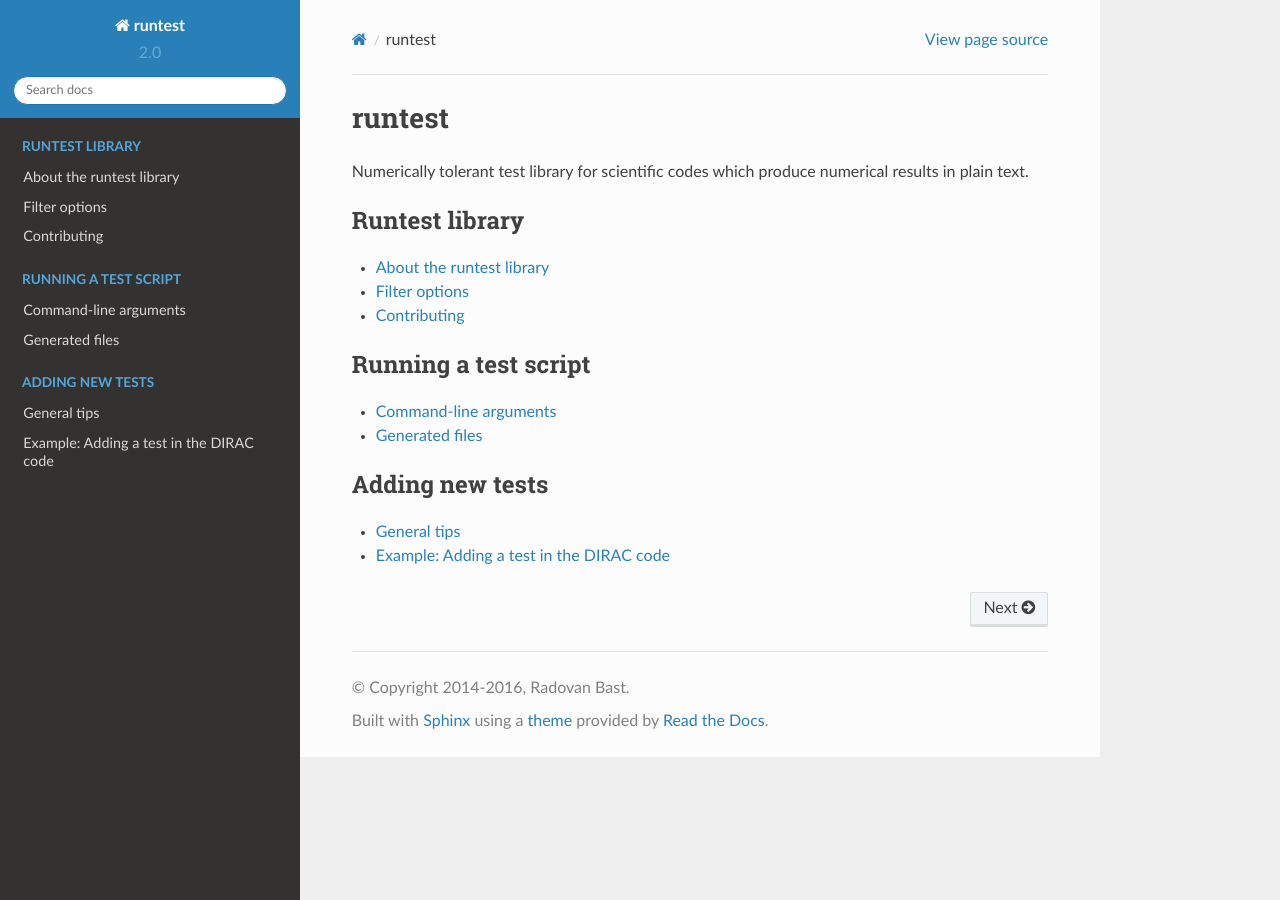
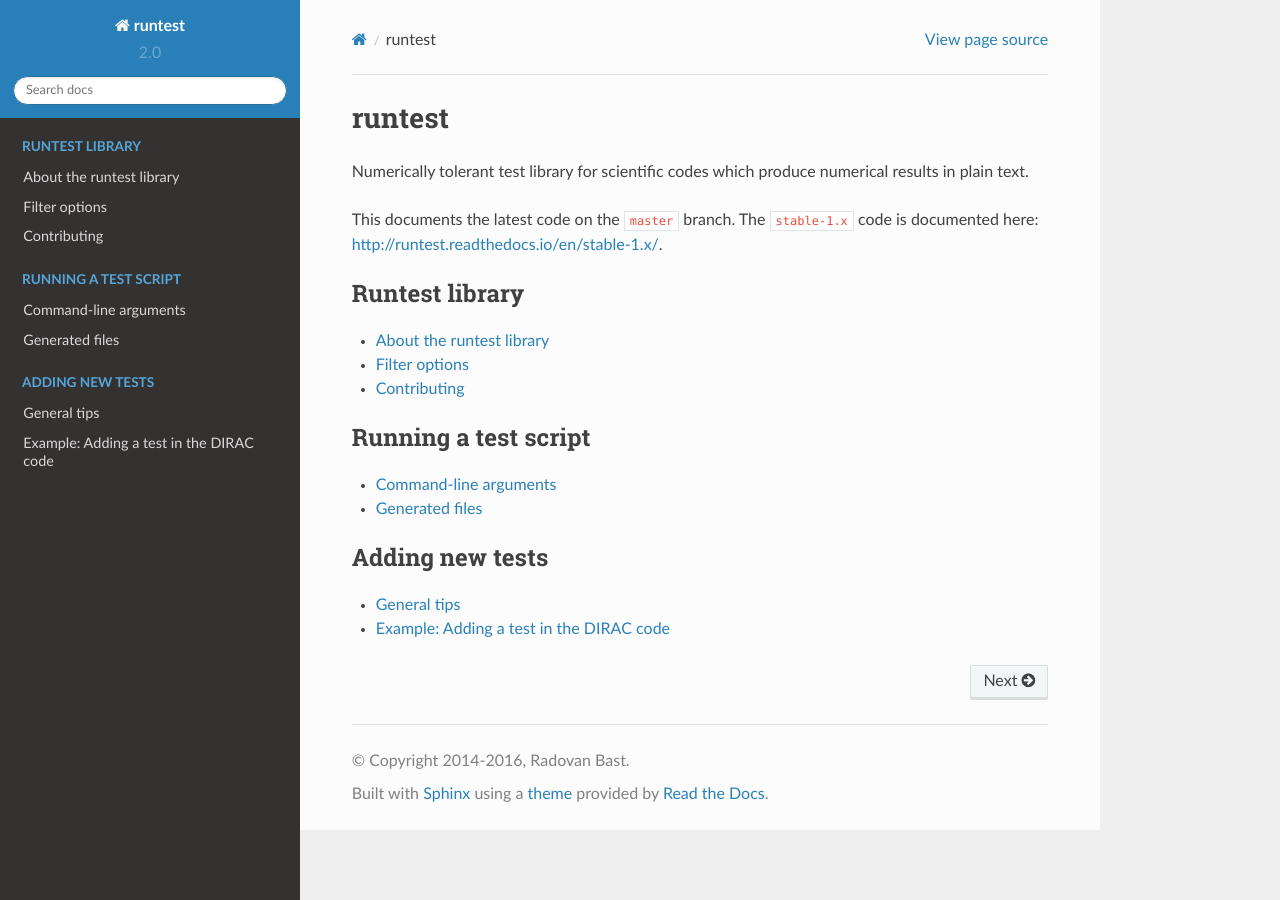
Before and after one commit to bast/runtest, a Sphinx documentation site: the page built from doc/index.rst, in a window 1280 px wide. Built offline with Sphinx 7.4.7 and the Read the Docs theme 2.0.0, drawn with Linux system fonts in a browser that asks for light colours.

Commit message:
add link to stable-1.x doc

```diff
--- a/doc/index.rst
+++ b/doc/index.rst
@@ -4,6 +4,9 @@ runtest
 =======
 
 Numerically tolerant test library for scientific codes which produce numerical results in plain text.
+
+This documents the latest code on the ``master`` branch.
+The ``stable-1.x`` code is documented here: http://runtest.readthedocs.io/en/stable-1.x/.
 
 
 .. toctree::
```
